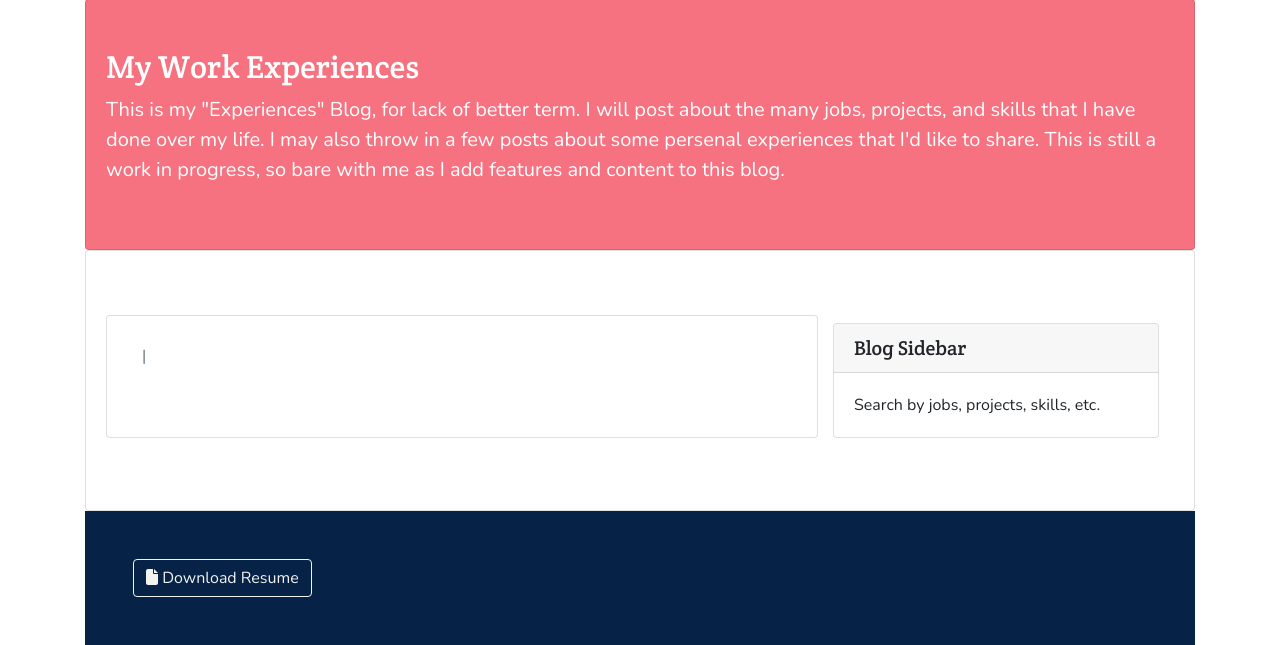
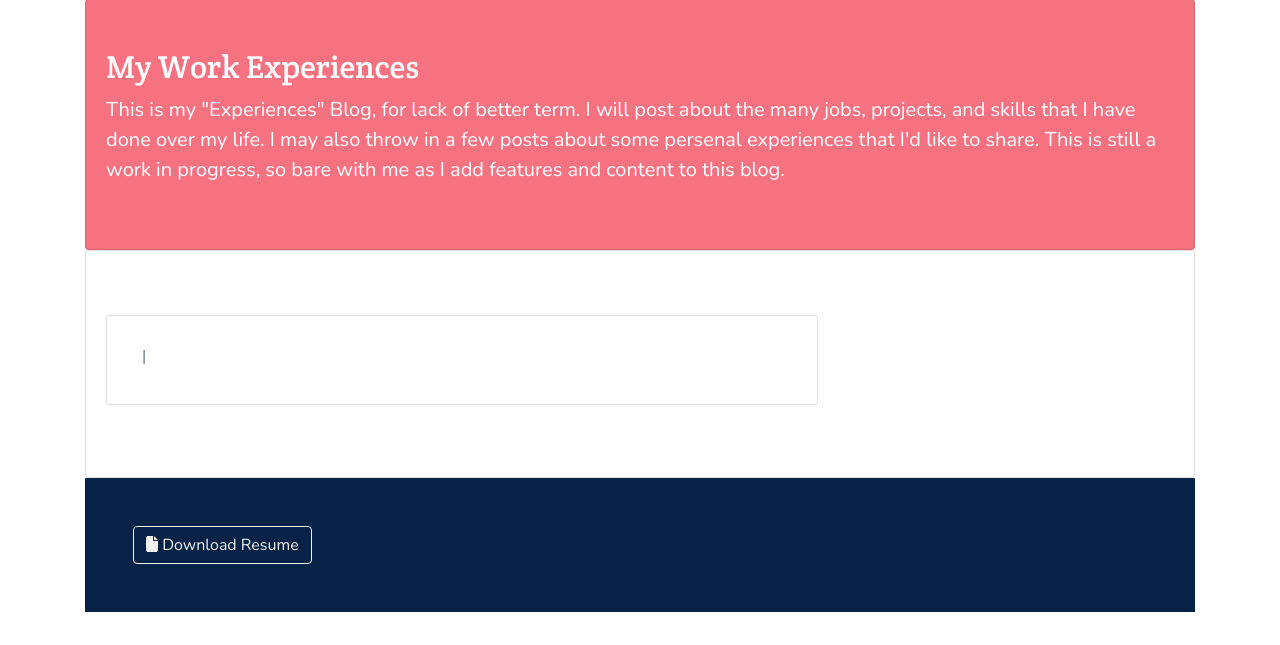
Before and after one commit to timpandrews/vresume, a Django app: template templates/xp/xp_detail.html in a window 1280 px wide. Shown: the part 396-1041 px from the top of the page. After the commit the page ends 1008 px from the top, so only its background shows below. Run offline with Django 4.2, Linux system fonts and the light colour scheme; the template is opened without the code that fills it, so the values that code supplies are empty; some libraries are stand-ins or nearby versions.

Commit message:
test sidebar

```diff
--- a/templates/partials/_xp_sidebar.html
+++ b/templates/partials/_xp_sidebar.html
@@ -1,13 +1,6 @@
 {% block sidebar %}
 
 <!-- Sidebar Search Column -->
-<div class="col-md-4 float-right ">
-    <div class="card my-4">
-        <h5 class="card-header">Blog Sidebar</h5>
-        <div class="card-body">
-            <p class="card-text">Search by jobs, projects, skills, etc.</p>
-        </div>
-    </div>
-</div>
+
 
 {% endblock sidebar %}
```
Also changed, not shown: templates/xp/xp.html (+8 -1 lines).
